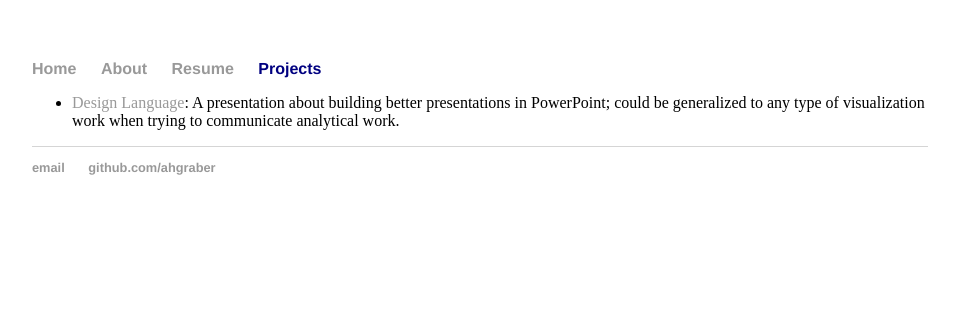
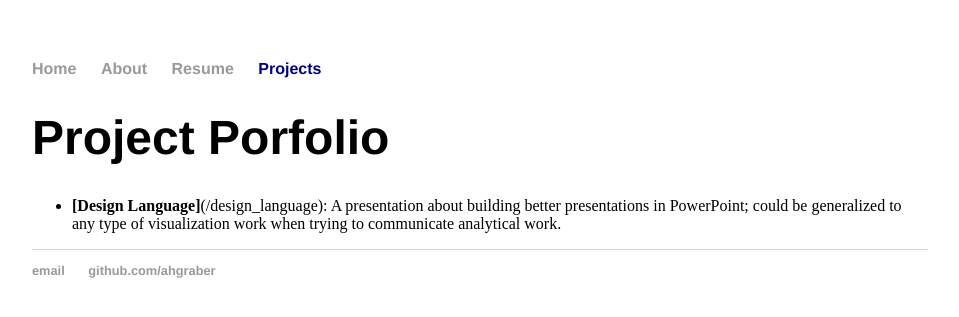
Before and after one commit to ahgraber/ahgraber.github.io, a Jekyll site: the page built from project_portfolio.md, in a window 1280 px wide. Shown: the top 317 px of the page, without its empty margins (160-1119 px from the left). Built offline with Jekyll 4.4.1, drawn with Linux system fonts in a browser that asks for light colours.

Commit message:
Update project_portfolio.md

```diff
--- a/project_portfolio.md
+++ b/project_portfolio.md
@@ -3,4 +3,6 @@ layout: default
 title: Project Portfolio
 ---
 
-* [Design Language](/design_language): A presentation about building better presentations in PowerPoint; could be generalized to any type of visualization work when trying to communicate analytical work.
+# Project Porfolio
+* **[Design Language]**(/design_language):
+A presentation about building better presentations in PowerPoint; could be generalized to any type of visualization work when trying to communicate analytical work.
```
